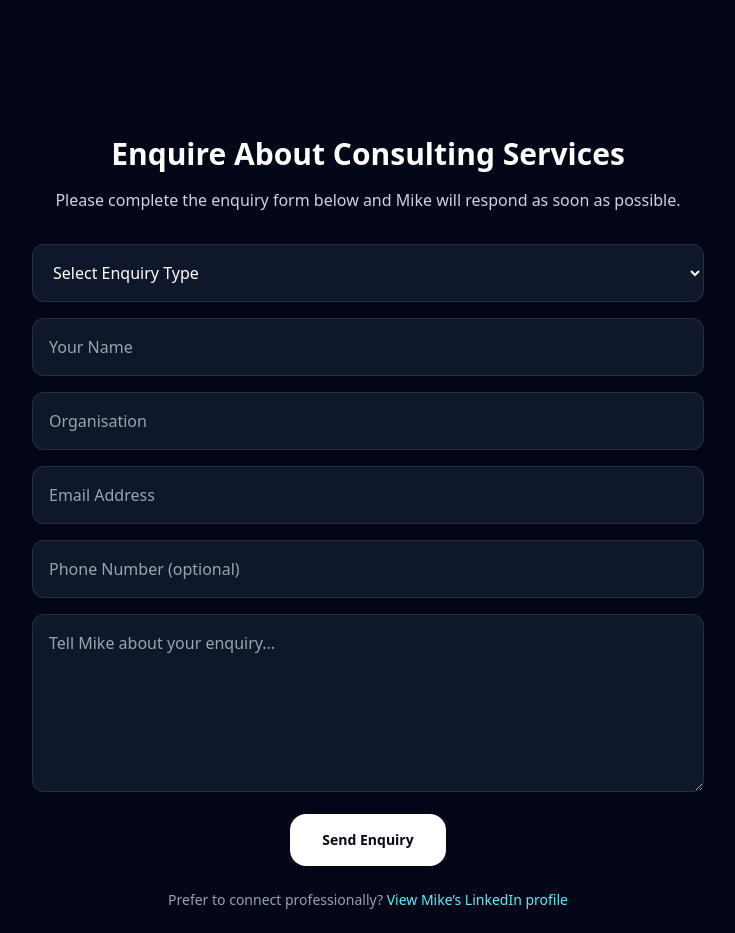
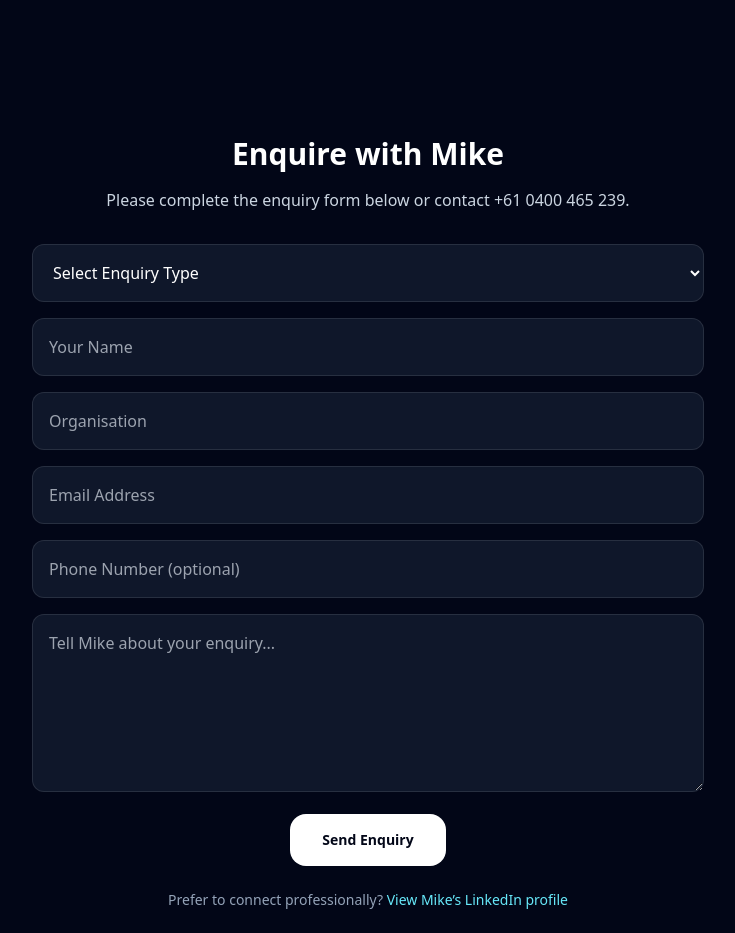
Before and after one commit to melanieorr-png/mikehamilton-site2, a React (Vite) app: page / in a window 1280 px wide. Shown: the part 1960-2893 px from the top of the page, without its empty margins (272-1007 px from the left). Built offline with nearby package versions, Linux system fonts and the light colour scheme.

Commit message:
Update App.jsx

```diff
--- a/src/App.jsx
+++ b/src/App.jsx
@@ -169,11 +169,11 @@ export default function App() {
 
       <section id="enquiry" className="mx-auto max-w-7xl px-6 py-20 text-center">
         <h2 className="text-3xl font-semibold">
-          Enquire About Consulting Services
+          Enquire with Mike
         </h2>
 
         <p className="mt-4 text-slate-300">
-          Please complete the enquiry form below and Mike will respond as soon as possible.
+          Please complete the enquiry form below or contact +61 0400 465 239.
         </p>
 
         <form
@@ -195,7 +195,6 @@ export default function App() {
             <option>Workforce Planning</option>
             <option>Speaking Engagement</option>
             <option>Partnership Opportunity</option>
-            <option>Media Enquiry</option>
           </select>
 
           <input
```
